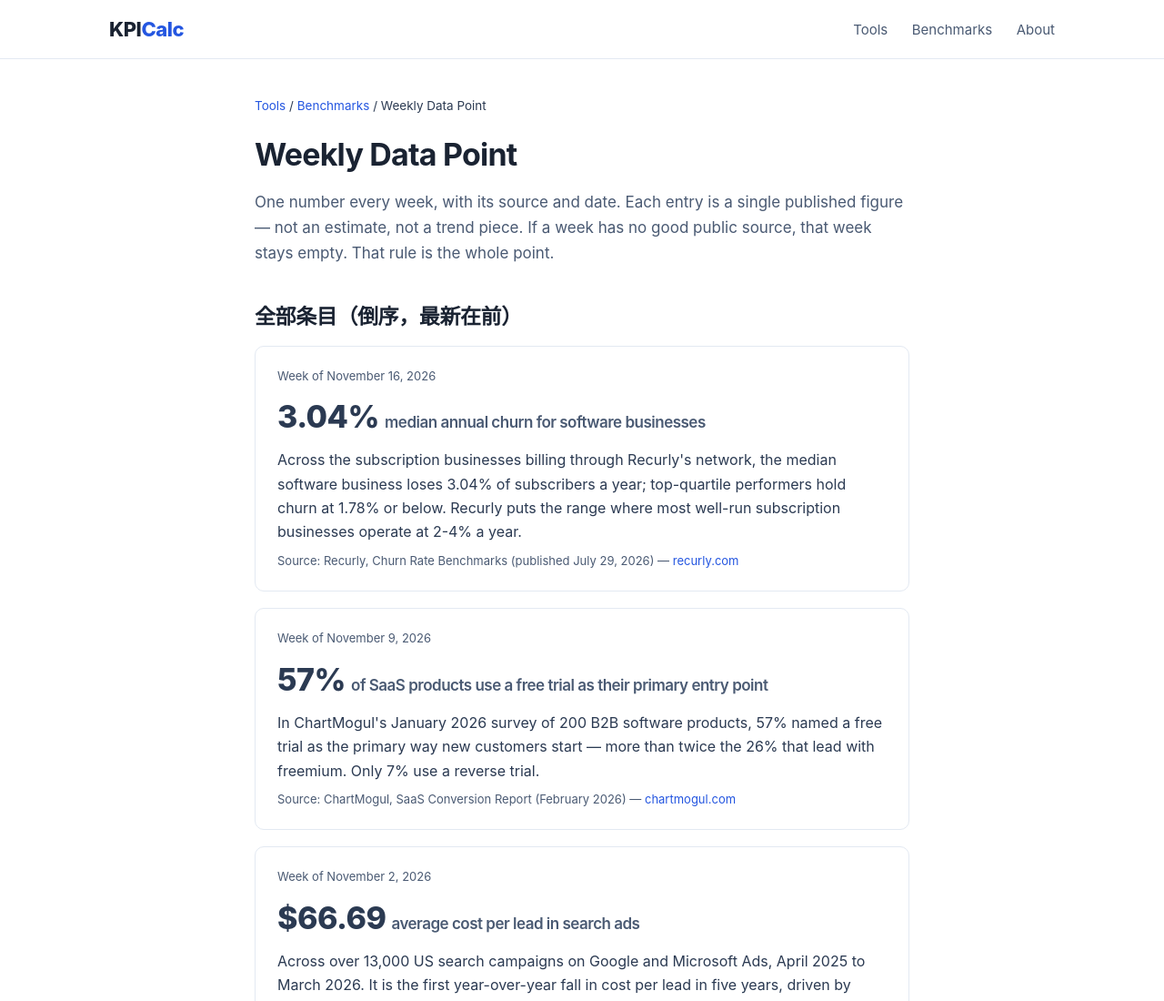
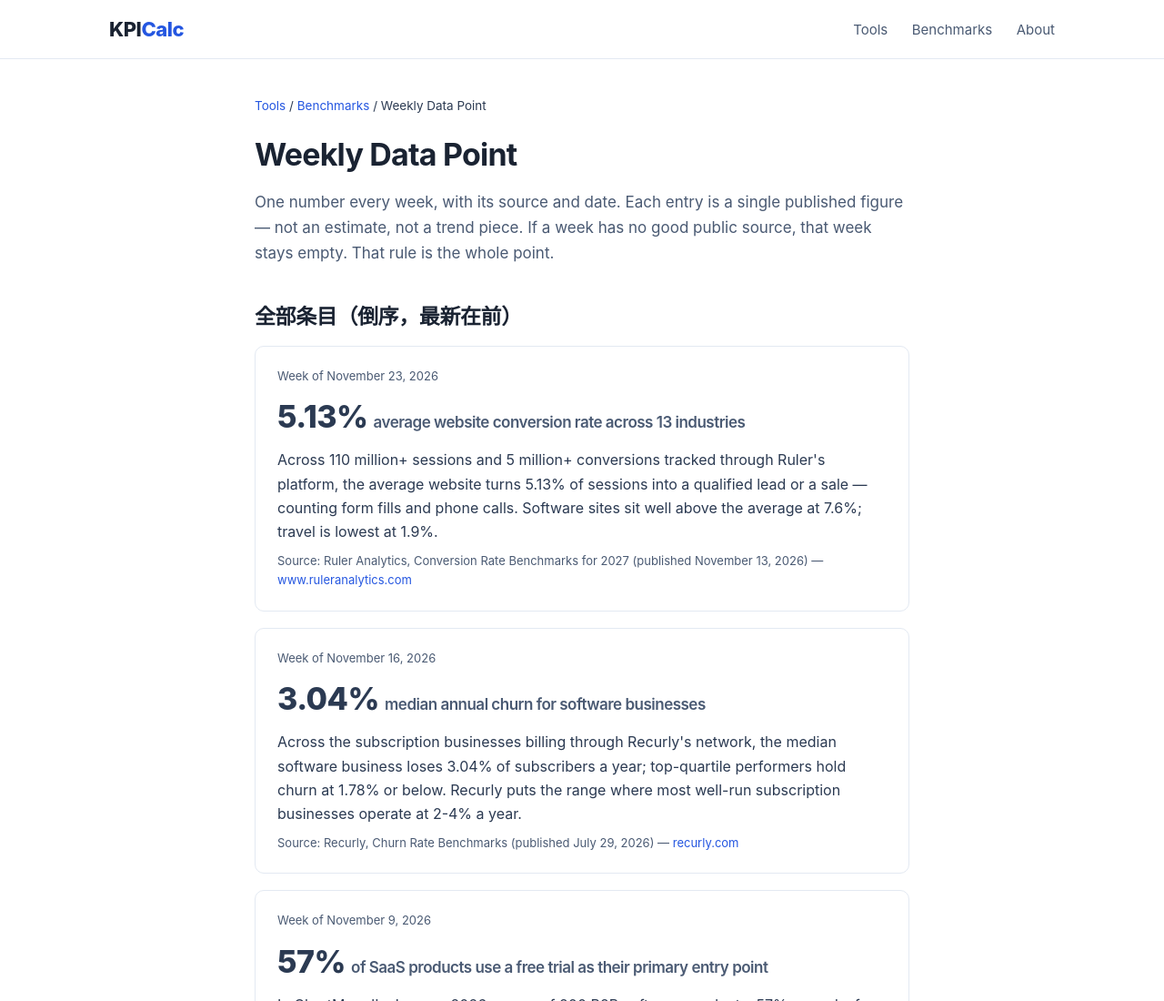
Before and after one commit to DMSQ-creator/kpicalc, a plain HTML site: page kpicalc-site/benchmarks/weekly/index.html in a window 1280 px wide. Shown: the top 1100 px of the page at 91% size. Drawn offline with Linux system fonts and the light colour scheme.

Commit message:
Weekly data point: 5.13% average website conversion rate across 13 industries

```diff
--- a/kpicalc-site/benchmarks/weekly/index.html
+++ b/kpicalc-site/benchmarks/weekly/index.html
@@ -31,6 +31,12 @@
       <h2>全部条目（倒序，最新在前）</h2>
 
       <!-- WEEKLY-ENTRIES-START -->
+      <div class="data-point">
+        <p class="dp-date">Week of November 23, 2026</p>
+        <p class="dp-figure">5.13%<span>average website conversion rate across 13 industries</span></p>
+        <p>Across 110 million+ sessions and 5 million+ conversions tracked through Ruler&#x27;s platform, the average website turns 5.13% of sessions into a qualified lead or a sale — counting form fills and phone calls. Software sites sit well above the average at 7.6%; travel is lowest at 1.9%.</p>
+        <p class="dp-source">Source: Ruler Analytics, Conversion Rate Benchmarks for 2027 (published November 13, 2026) — <a href="https://www.ruleranalytics.com/blog/insight/conversion-rate-by-industry/">www.ruleranalytics.com</a></p>
+      </div>
       <div class="data-point">
         <p class="dp-date">Week of November 16, 2026</p>
         <p class="dp-figure">3.04%<span>median annual churn for software businesses</span></p>
--- a/kpicalc-site/sitemap.xml
+++ b/kpicalc-site/sitemap.xml
@@ -92,7 +92,7 @@
   </url>
   <url>
     <loc>https://kpicalc.com/benchmarks/weekly/</loc>
-    <lastmod>2026-11-16</lastmod>
+    <lastmod>2026-11-23</lastmod>
     <changefreq>weekly</changefreq>
     <priority>0.6</priority>
   </url>
```
Also changed, not shown: kpicalc-site/benchmarks/index.html (+1 -1 lines).
